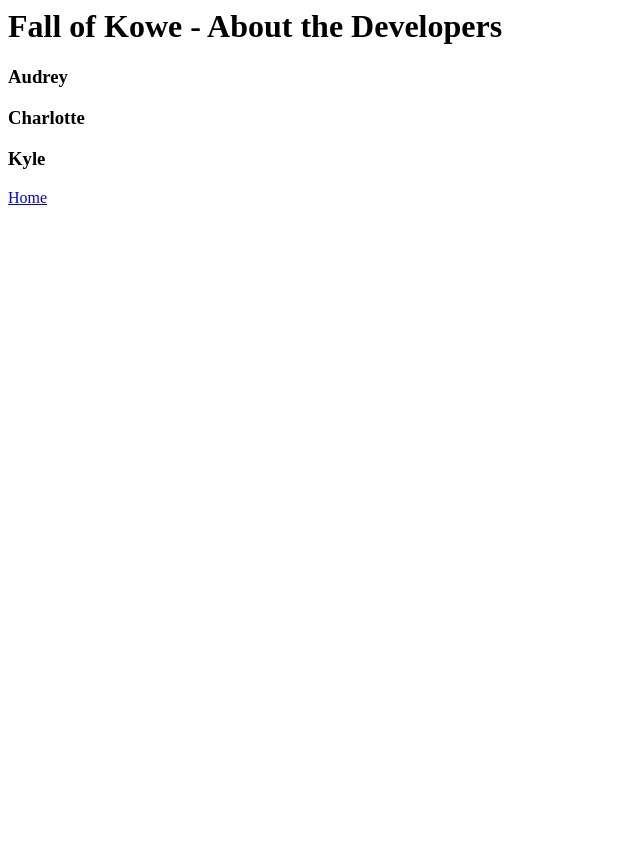
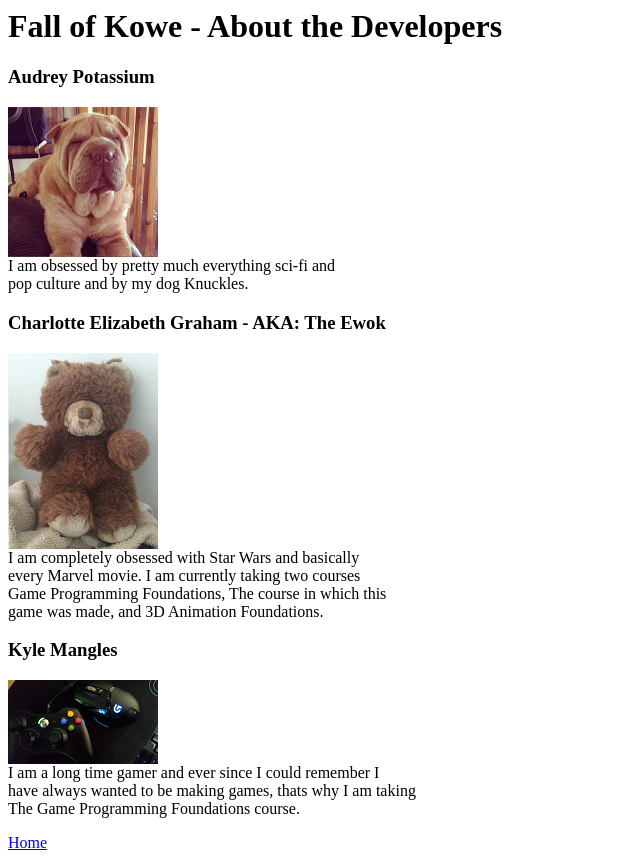
Before and after one commit to Charlotte-Graham/The-Fall-Of-Kowe, a plain HTML site: page dev.html in a window 1280 px wide. Shown: the whole page, without its empty margins (0-640 px from the left). Before the commit the page ends 800 px from the top, so only its background shows below. Drawn offline with Linux system fonts and the light colour scheme.

Commit message:
More Stuff by Kyle

```diff
--- a/dev.html
+++ b/dev.html
@@ -4,17 +4,27 @@
 	</head>
 	<body>
 	<h1>Fall of Kowe - About the Developers</h1>
-	<h3>Audrey</h3>
+	<h3>Audrey Potassium</h3>
 		<p>
+			<img src="dog.png" alt="Knuckles" style="width:150;length:150"><br />
+			I am obsessed by pretty much everything sci-fi and<br />
+			pop culture and by my dog Knuckles.
+		</p>
+	<h3>Charlotte Elizabeth Graham - AKA: The Ewok</h3>
+		<p>
+			<img src="bear.png" alt="Teddy Bear" style="width:150;length:196"><br />
+			I am completely obsessed with Star Wars and basically<br />
+			every Marvel movie. I am currently taking two courses<br />
+			Game Programming Foundations, The course in which this<br />
+			game was made, and 3D Animation Foundations.
 
 		</p>
-	<h3>Charlotte</h3>
+	<h3>Kyle Mangles</h3>
 		<p>
-
-		</p>
-	<h3>Kyle</h3>
-		<p>
-
+			<img src="game.png" alt="Mouse & Controller" style="width:150;length:84"><br />
+			I am a long time gamer and ever since I could remember I<br />
+			have always wanted to be making games, thats why I am taking<br />
+			The Game Programming Foundations course.
 		</p>
 	<a href="index.html">Home</a>
 	</body>
```
Also changed, not shown: bear.png (added), dog.png (added), game.png (added), 1 other file.
